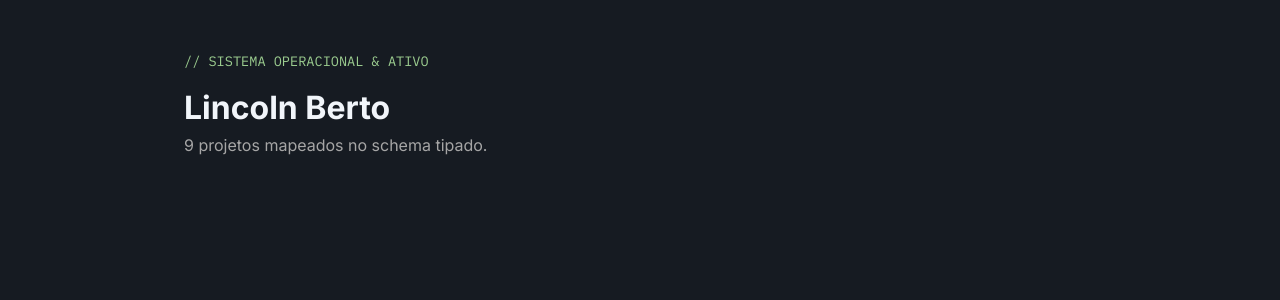
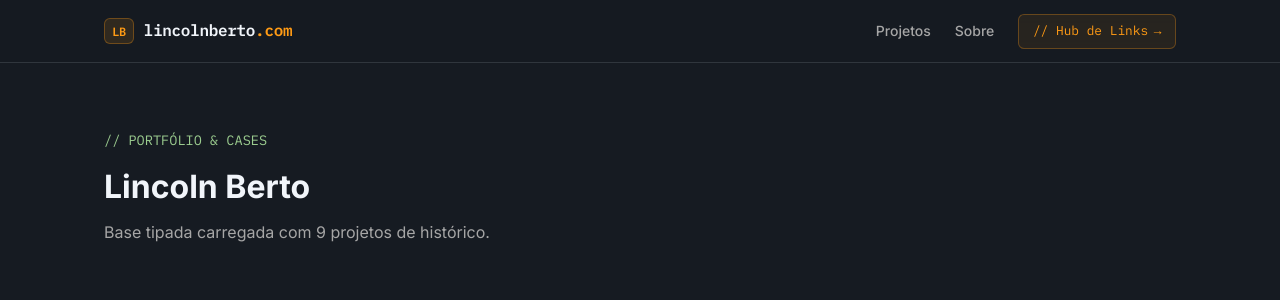
Before and after one commit to eilincoln/portfolio, a React (Vite) app: page / in a window 1280 px wide. Shown: the top 300 px of the page. Built offline with nearby package versions, Linux system fonts and the light colour scheme.

Commit message:
feat: implementa navbar fixa com glassmorphism e navegacao semantica

```diff
--- a/src/App.tsx
+++ b/src/App.tsx
@@ -1,11 +1,23 @@
+import { Navbar } from "./components/Navbar/Navbar";
 import { projects } from "./data/projects";
 
 export function App() {
   return (
     <div
-      style={{ padding: "3rem 1.5rem", maxWidth: "960px", margin: "0 auto" }}
+      style={{ minHeight: "100vh", display: "flex", flexDirection: "column" }}
     >
-      <header style={{ marginBottom: "2rem" }}>
+      <Navbar />
+
+      <main
+        style={{
+          padding: "3rem 1.5rem",
+          maxWidth: "1120px",
+          width: "100%",
+          margin: "0 auto",
+          flex: 1,
+        }}
+      >
+        <section id="projetos" style={{ marginTop: "1rem" }}>
           <span
             style={{
               fontFamily: "var(--font-mono)",
@@ -13,13 +25,22 @@ export function App() {
               fontSize: "0.85rem",
             }}
           >
-          // SISTEMA OPERACIONAL & ATIVO
+            // PORTFÓLIO & CASES
           </span>
-        <h1 style={{ fontSize: "2rem", marginTop: "0.5rem" }}>Lincoln Berto</h1>
+          <h1
+            style={{
+              fontSize: "2rem",
+              marginTop: "0.5rem",
+              marginBottom: "0.5rem",
+            }}
+          >
+            Lincoln Berto
+          </h1>
           <p style={{ color: "var(--text-muted)" }}>
-          {projects.length} projetos mapeados no schema tipado.
+            Base tipada carregada com {projects.length} projetos de histórico.
           </p>
-      </header>
+        </section>
+      </main>
     </div>
   );
 }
--- /dev/null
+++ b/src/components/Navbar/Navbar.module.css
@@ -0,0 +1,87 @@
+.header {
+  position: sticky;
+  top: 0;
+  z-index: 50;
+  width: 100%;
+  background-color: rgba(22, 27, 34, 0.8);
+  backdrop-filter: blur(12px);
+  -webkit-backdrop-filter: blur(12px);
+  border-bottom: 1px solid var(--border-subtle);
+}
+
+.navContainer {
+  max-width: 1120px;
+  margin: 0 auto;
+  padding: 0.85rem 1.5rem;
+  display: flex;
+  align-items: center;
+  justify-content: space-between;
+}
+
+.brand {
+  display: flex;
+  align-items: center;
+  gap: 0.6rem;
+  font-family: var(--font-mono);
+  font-size: 1rem;
+  font-weight: 700;
+  color: var(--text-primary);
+  letter-spacing: -0.02em;
+}
+
+.brandBadge {
+  color: var(--accent-cta);
+  background-color: rgba(255, 155, 21, 0.12);
+  border: 1px solid rgba(255, 155, 21, 0.3);
+  padding: 0.15rem 0.45rem;
+  border-radius: var(--radius-sm);
+  font-size: 0.75rem;
+}
+
+.navLinks {
+  display: flex;
+  align-items: center;
+  gap: 1.5rem;
+  list-style: none;
+}
+
+.navLink {
+  font-size: 0.875rem;
+  color: var(--text-muted);
+  font-weight: 500;
+  transition: color var(--transition-fast);
+}
+
+.navLink:hover {
+  color: var(--text-primary);
+}
+
+.ctaLink {
+  font-family: var(--font-mono);
+  font-size: 0.8rem;
+  color: var(--accent-cta);
+  background-color: rgba(255, 155, 21, 0.08);
+  border: 1px solid rgba(255, 155, 21, 0.3);
+  padding: 0.4rem 0.85rem;
+  border-radius: var(--radius-sm);
+  transition: all var(--transition-fast);
+  display: inline-flex;
+  align-items: center;
+  gap: 0.35rem;
+}
+
+.ctaLink:hover {
+  background-color: var(--accent-cta);
+  color: #0d1117;
+}
+
+@media (max-width: 640px) {
+  .navLinks {
+    gap: 0.85rem;
+  }
+
+  .linkProjects,
+  .linkAbout {
+    display: none;
+  }
+}
--- /dev/null
+++ b/src/components/Navbar/Navbar.tsx
@@ -0,0 +1,40 @@
+import styles from "./Navbar.module.css";
+
+export function Navbar() {
+  return (
+    <header className={styles.header}>
+      <nav className={styles.navContainer} aria-label="Navegação Principal">
+        <a href="#" className={styles.brand}>
+          <span className={styles.brandBadge}>LB</span>
+          <span>
+            lincolnberto<span style={{ color: "var(--accent-cta)" }}>.com</span>
+          </span>
+        </a>
+
+        <ul className={styles.navLinks}>
+          <li className={styles.linkProjects}>
+            <a href="#projetos" className={styles.navLink}>
+              Projetos
+            </a>
+          </li>
+          <li className={styles.linkAbout}>
+            <a href="#sobre" className={styles.navLink}>
+              Sobre
+            </a>
+          </li>
+          <li>
+            <a
+              href="https://links.lincolnberto.com"
+              target="_blank"
+              rel="noopener noreferrer"
+              className={styles.ctaLink}
+            >
+              <span>// Hub de Links</span>
+              <span aria-hidden="true">&rarr;</span>
+            </a>
+          </li>
+        </ul>
+      </nav>
+    </header>
+  );
+}
```
Also changed, not shown: img/favicon.svg (deleted). Lines whose indentation alone changed are shown as unchanged.
